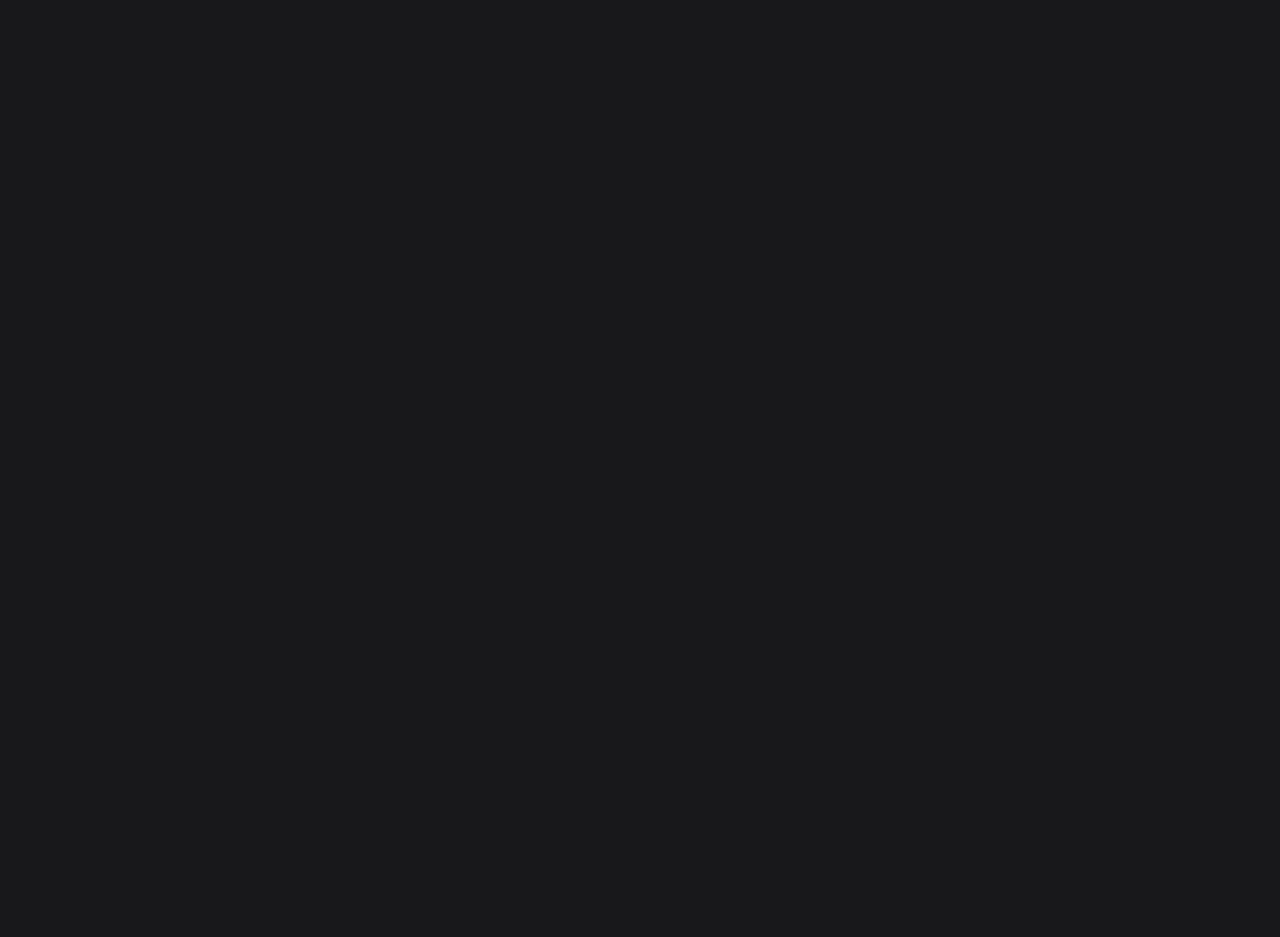
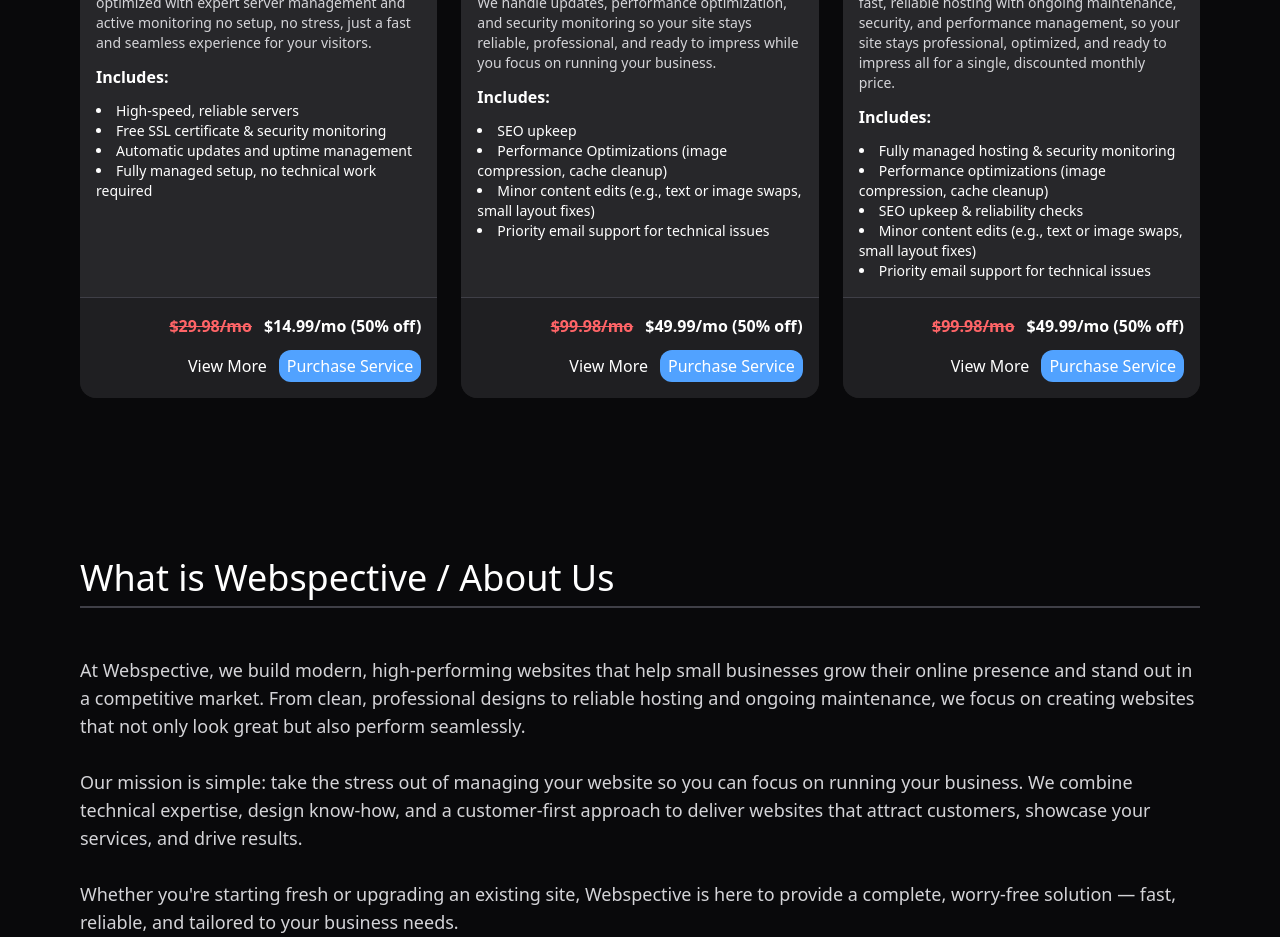
Before and after one commit to webspective/webspective.net, a React (Vite) app: page / in a window 1280 px wide. Shown: the part 1860-2797 px from the top of the page. Before the commit the page ends 1569 px from the top, so only its background shows below. Built offline with nearby package versions, Linux system fonts and the light colour scheme.

Commit message:
finish basic home page layout

```diff
--- a/src/App.jsx
+++ b/src/App.jsx
@@ -2,6 +2,7 @@
 import './css/App.css'
 import { BrowserRouter as Router, Routes, Route } from 'react-router'
 import Home from './pages/Home'
+import Footer from './Footer'
 
 function App() {
     return (
@@ -11,6 +12,7 @@
                 <Routes>
                     <Route path='/' element={<Home />}></Route>
                 </Routes>
+                <Footer />
             </Router >
         </>
     )
--- /dev/null
+++ b/src/Footer.jsx
@@ -0,0 +1,11 @@
+function Footer() {
+
+
+    return (
+        <footer>
+            <h3 className="font-bold">© Webspective 2025</h3>
+        </footer>
+    )
+}
+
+export default Footer
--- /dev/null
+++ b/src/Globals.jsx
@@ -0,0 +1,99 @@
+import PlanCard from "./cards/PlanCard"
+import ServiceCard from "./cards/ServiceCard"
+
+export const plans = [
+    <PlanCard
+        heading="Startup Landing Page"
+        price={99.99}
+        services={[
+            "Single-page scroll design",
+            "Custom sections for features, pricing, and CTA",
+            "Fast Load and basic SEO",
+            "Responsive on Mobile Devices"
+        ]}
+    >
+        A modern, high-performing website built to showcase your services, attract customers, and grow your local presence. Perfect for small businesses ready to look professional and compete online.
+    </PlanCard>,
+    <PlanCard
+        heading="Personal Portfolio"
+        price={249.99}
+        services={[
+            "1-3 pages (Home, Projects, Contact)",
+            "Smooth animations and transitions",
+            "Modern typography and color palette",
+            "Optional resume section",
+            "Built for performance and SEO"
+        ]}
+    >
+        A sleek, personalized portfolio built to highlight your craft, skills, and individuality. Perfect for freelancers, students, or professionals who want to stand out with a clean, modern design that leaves a lasting impression.
+    </PlanCard>,
+    <PlanCard
+        heading="Blog Site"
+        price={349.99}
+        services={[
+            "Custom blog layout with featured post section",
+            "Individual post pages with SEO-optimized URLs",
+            "Search & category filtering",
+            "Newsletter or subscription form",
+            "Optional CMS integration (Markdown)"
+        ]}
+    >
+        A content-focused site built for writers, creators, and educators. Share your voice through a beautifully designed, performance-tuned blog that grows with your audience.
+    </PlanCard>,
+
+    <PlanCard
+        heading="Small Business Site"
+        price={499.99}
+        services={[
+            "4-6 page custom site (Home, Services, About, Contact, etc.)",
+            "SEO optimization and Google indexing",
+            "Contact form, booking, or quote system",
+            "Analytics + basic branding integration",
+            "Responsive on Mobile Devices"
+        ]}
+    >
+        A modern, high-performing website built to showcase your services, attract customers, and grow your local presence. Perfect for small businesses ready to look professional and compete online.
+    </PlanCard>
+]
+
+export const services = [
+    <ServiceCard
+        heading="Website Hosting"
+        price={14.99}
+        services={[
+            "High-speed, reliable servers",
+            "Free SSL certificate & security monitoring",
+            "Automatic updates and uptime management",
+            "Fully managed setup, no technical work required"
+        ]}
+    >
+        Reliable, high-performance hosting managed by Webspective. Your site stays online, secure, and optimized with expert server management and active monitoring no setup, no stress, just a fast and seamless experience for your visitors.
+    </ServiceCard>,
+    <ServiceCard
+        heading="Website Maintenance"
+        price={49.99}
+        services={[
+            "SEO upkeep",
+            "Performance Optimizations (image compression, cache cleanup)",
+            "Minor content edits (e.g., text or image swaps, small layout fixes)",
+            "Priority email support for technical issues"
+        ]}
+    >
+        Keep your website fast, secure, and worry-free with ongoing maintenance from Webspective. We handle updates, performance optimization, and security monitoring so your site stays reliable, professional, and ready to impress while you focus on running your business.
+    </ServiceCard>,
+    <ServiceCard
+        heading="Website Hosting + Maintenance"
+        price={49.99} // bigger discount to make it feel like a deal
+        services={[
+            "Fully managed hosting & security monitoring",
+            "Performance optimizations (image compression, cache cleanup)",
+            "SEO upkeep & reliability checks",
+            "Minor content edits (e.g., text or image swaps, small layout fixes)",
+            "Priority email support for technical issues"
+        ]}
+    >
+        Take the stress out of managing your website with Webspective's all-in-one plan. We combine fast, reliable hosting with ongoing maintenance, security, and performance management, so your site stays professional, optimized, and ready to impress all for a single, discounted monthly price.
+    </ServiceCard>
+
+
+]
--- a/src/Section.jsx
+++ b/src/Section.jsx
@@ -2,7 +2,7 @@
     return (
         <section>
             <div className="flex flex-col gap-6">
-                <h2 className="mb-6">{header}</h2>
+                <h2 className="mb-6 border-b-2 border-b-zinc-700 pb-2">{header}</h2>
                 {children}
             </div>
         </section>
--- a/src/Card.jsx
+++ b/src/cards/Card.jsx
@@ -1,7 +1,6 @@
 
 
-
-function Card({ heading = "Headline", children = "Sample", price = 1.23, services = [], image, }) {
+function Card({ heading = "Headline", children = "Sample", price = 1.23, services = [], monthly = false, image, altLink = "/plans", ctaText = "Select", ctaLink }) {
 
     services = services.map((v) => { return <li>{v}</li> })
     return (
@@ -21,12 +20,12 @@
             <hr className="mt-auto" />
             <div className="p-4 h-auto flex flex-row gap-3 place-items-center place-content-end bg-zinc-900/50 flex-wrap">
                 <div className="flex flex-row gap-3">
-                    <h4 className="line-through text-red-400">${price * 2}</h4>
-                    <h4>${price} (50% off)</h4>
+                    <h4 className="line-through text-red-400">${price * 2}{monthly ? "/mo" : null}</h4>
+                    <h4>${price}{monthly ? "/mo" : null} (50% off)</h4>
                 </div>
                 <div className="flex flex-row gap-3 place-items-center">
-                    <a href="/plans"><button className="alt-button">View More</button></a>
-                    <a><button>Select Plan</button></a>
+                    <a href={altLink}><button className="alt-button">View More</button></a>
+                    <a href={ctaLink}><button>{ctaText}</button></a>
                 </div>
             </div>
         </div>
--- /dev/null
+++ b/src/cards/PlanCard.jsx
@@ -0,0 +1,11 @@
+import Card from "./Card"
+
+
+function PlanCard({ heading = "Headline", children = "Sample", price = 1.23, services = [], image, ctaLink }) {
+    return (
+        <Card heading={heading} price={price} services={services} image={image} altLink="/plans" ctaLink={ctaLink} ctaText="Select Plan">{children}</Card>
+
+    );
+}
+
+export default PlanCard
--- /dev/null
+++ b/src/cards/ServiceCard.jsx
@@ -0,0 +1,10 @@
+import Card from "./Card"
+
+function ServiceCard({ heading = "Headline", children = "Sample", price = 1.23, services = [], image, ctaLink }) {
+    return (
+        <Card heading={heading} price={price} services={services} image={image} altLink="/services" monthly={true} ctaLink={ctaLink} ctaText="Purchase Service">{children}</Card>
+
+    );
+}
+
+export default ServiceCard
--- a/src/css/App.css
+++ b/src/css/App.css
@@ -17,7 +17,7 @@
 
 @layer base {
     body {
-        @apply bg-zinc-900 text-white flex flex-col h-dvh;
+        @apply bg-zinc-950 text-white flex flex-col h-dvh;
     }
 
     header {
@@ -35,6 +35,10 @@
 
     header a {
         @apply text-2xl
+    }
+
+    footer {
+        @apply flex flex-row p-4 border-t-2 border-t-zinc-700 place-content-center
     }
 
     section {
--- a/src/pages/Home.jsx
+++ b/src/pages/Home.jsx
@@ -2,7 +2,7 @@
 import Hero from "../Hero"
 import Section from "../Section"
 import heroImage from "../imgs/heros/home.webp";
-import Card from "../Card";
+import { plans, services } from "../Globals";
 
 function Home() {
 
@@ -66,32 +66,29 @@
     return (
         <>
             <Hero header="Professional and Affordable Websites for:" subHeading={subHeading} ctaButtons={ctaButtons} heroImage={heroImage} />
+
             <Section header="Our Most Popular Website Plans">
                 <div className="grid grid-cols-4 gap-6">
-                    <Card heading="Startup Landing Page" price={99.99} services={["Single-page scroll design", "Custom sections for features, pricing, and CTA", "Fast Load and basic SEO", "Responsive on Mobile Devices"]}>
-                        A modern, high-performing website built to showcase your services, attract customers, and grow your local presence. Perfect for small businesses ready to look professional and compete online.
-                    </Card>
-                    <Card heading="Personal Portfolio" price={249.99} services={["1-3 pages (Home, Projects, Contact)", "Smooth animations and transitions", "Modern typography and color palette", "Optional resume section", "Built for performance and SEO"]}>
-                        A sleek, personalized portfolio built to highlight your craft, skills, and individuality. Perfect for freelancers, students, or professionals who want to stand out with a clean, modern design that leaves a lasting impression.
-                    </Card>
-                    <Card
-                        heading="Blog Site"
-                        price={349.99}
-                        services={[
-                            "Custom blog layout with featured post section",
-                            "Individual post pages with SEO-optimized URLs",
-                            "Search & category filtering",
-                            "Newsletter or subscription form",
-                            "Optional CMS integration (Markdown)"
-                        ]}
-                    >
-                        A content-focused site built for writers, creators, and educators. Share your voice through a beautifully designed, performance-tuned blog that grows with your audience.
-                    </Card>
+                    {plans}
+                </div>
+            </Section>
 
-                    <Card heading="Small Business Site" price={499.99} services={["4-6 page custom site (Home, Services, About, Contact, etc.)", "SEO optimization and Google indexing", "Contact form, booking, or quote system", "Analytics + basic branding integration", "Responsive on Mobile Devices"]}>
-                        A modern, high-performing website built to showcase your services, attract customers, and grow your local presence. Perfect for small businesses ready to look professional and compete online.
-                    </Card>
+            <Section header="Extra Website Services at an Affordable Price">
+                <div className="grid grid-cols-3 gap-6">
+                    {services}
                 </div>
+            </Section>
+            <Section header="What is Webspective / About Us">
+                <p className="text-lg">
+                    At Webspective, we build modern, high-performing websites that help small businesses grow their online presence and stand out in a competitive market. From clean, professional designs to reliable hosting and ongoing maintenance, we focus on creating websites that not only look great but also perform seamlessly.
+                    <br />
+                    <br />
+                    Our mission is simple: take the stress out of managing your website so you can focus on running your business. We combine technical expertise, design know-how, and a customer-first approach to deliver websites that attract customers, showcase your services, and drive results.
+                    <br />
+                    <br />
+
+                    Whether you're starting fresh or upgrading an existing site, Webspective is here to provide a complete, worry-free solution — fast, reliable, and tailored to your business needs.
+                </p>
             </Section>
         </>
     )
```
